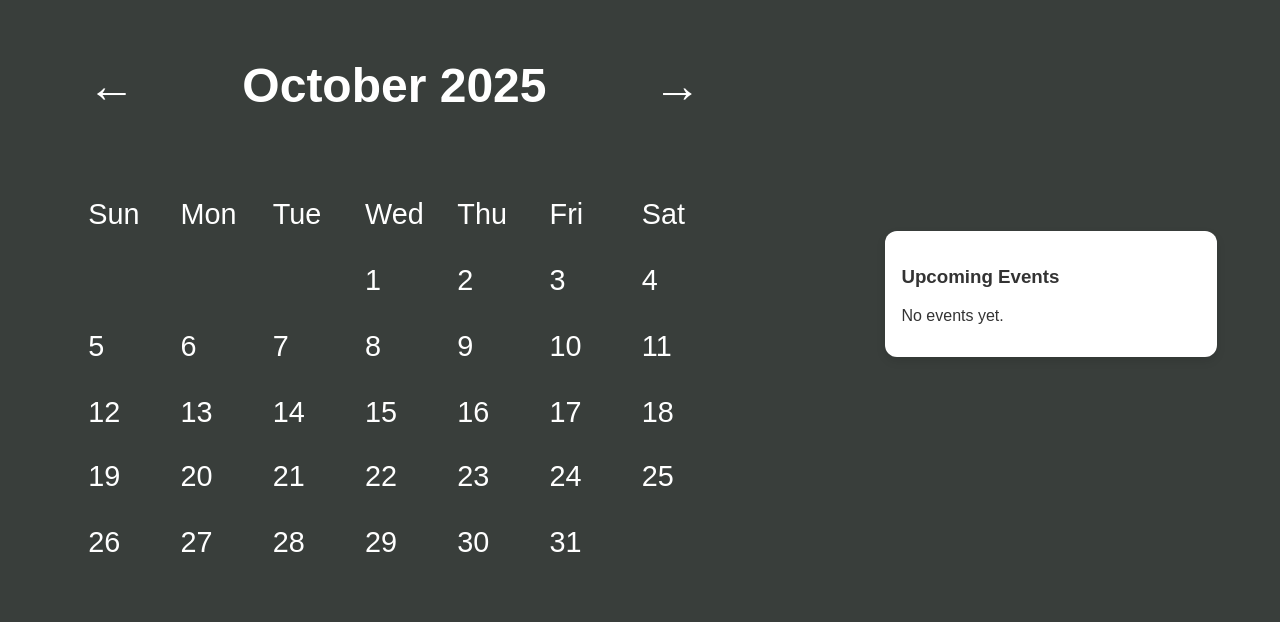
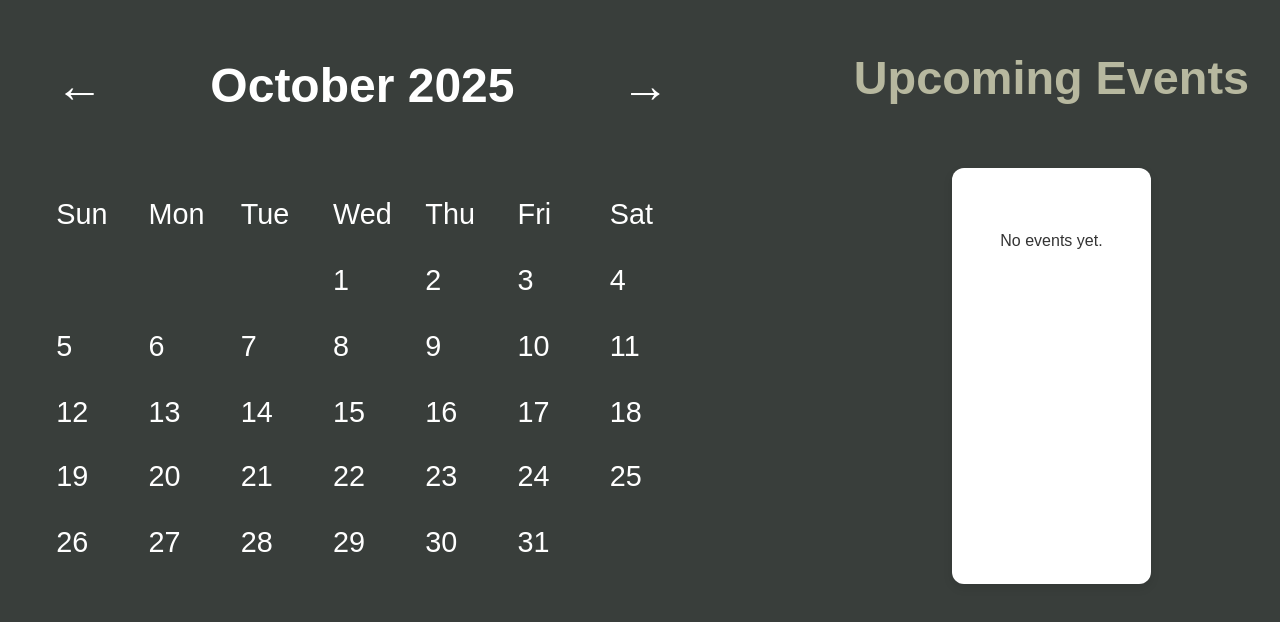
Before and after one commit to w1iii/SchoolCalendar, a React (Vite) app in the folder SchoolCalendar/: page / in a window 1280 px wide. Shown: the part 114-736 px from the top of the page. Built offline with nearby package versions, Linux system fonts and the light colour scheme.

Commit message:
Event list auto adjust to a new column if exceeds max height. Changed the layout of the event section.
- add delete function for the event list

```diff
--- a/SchoolCalendar/src/EventList.jsx
+++ b/SchoolCalendar/src/EventList.jsx
@@ -4,10 +4,15 @@ export default function EventList({ events }) {
   );
 
   return (
+    <>
+      <div className="event-section">
+
+        <div className="event-list-header">
+            <h3>Upcoming Events</h3>
+          </div>
+
         <div className="event-list">
-      <h3>Upcoming Events</h3>
           {dates.length === 0 && <p>No events yet.</p>}
-
           {dates.map((date) => {
             const formattedDate = new Date(date).toLocaleDateString("en-US", {
               weekday: "long",
@@ -19,14 +24,21 @@ export default function EventList({ events }) {
             return (
               <div key={date} className="event-day">
                 <h4>{formattedDate}</h4>
+                <div className="events">
                 <ul>
                   {events[date].map((e, i) => (
-                <li key={i}>{e}</li>
+                    <li key={i}>
+                      <button> - </button>
+                      {e}
+                    </li>
                   ))}
                 </ul>
+                </div>
             </div>
             );
           })}
         </div>
+      </div>
+    </>
   );
 }
--- a/SchoolCalendar/src/index.css
+++ b/SchoolCalendar/src/index.css
@@ -95,3 +95,50 @@ body {
   justify-content: space-between;
   margin-top: 1rem;
 }
+
+
+
+/* EventList specific styles */
+
+.event-section{
+  display: flex;
+  flex-direction: column;
+  align-items: center;
+  gap: 1rem;
+}
+
+.event-list-header{
+  text-align: center;
+  color: #B7B89F ;
+  font-size: 40px;
+}
+
+.event-list{
+  display: grid;
+  grid-auto-flow: column;
+  grid-template-rows: repeat(auto-fill, minmax(5rem, auto));
+  gap: 8px;
+  height: 20rem;
+  width: fit-content;;
+  padding: 3rem;
+}
+
+.events button{
+  border: none;
+  background-color: #23654c ;
+  font-size: 1rem;
+  cursor: pointer;
+  color: white;
+  margin-right: 0.5rem;
+  width: 2rem;
+  border-radius: 8px;
+}
+
+.event-day{
+  margin-right: 2rem;
+}
+
+.events li{
+  list-style: none;
+
+}
```
Lines whose indentation alone changed are shown as unchanged.
